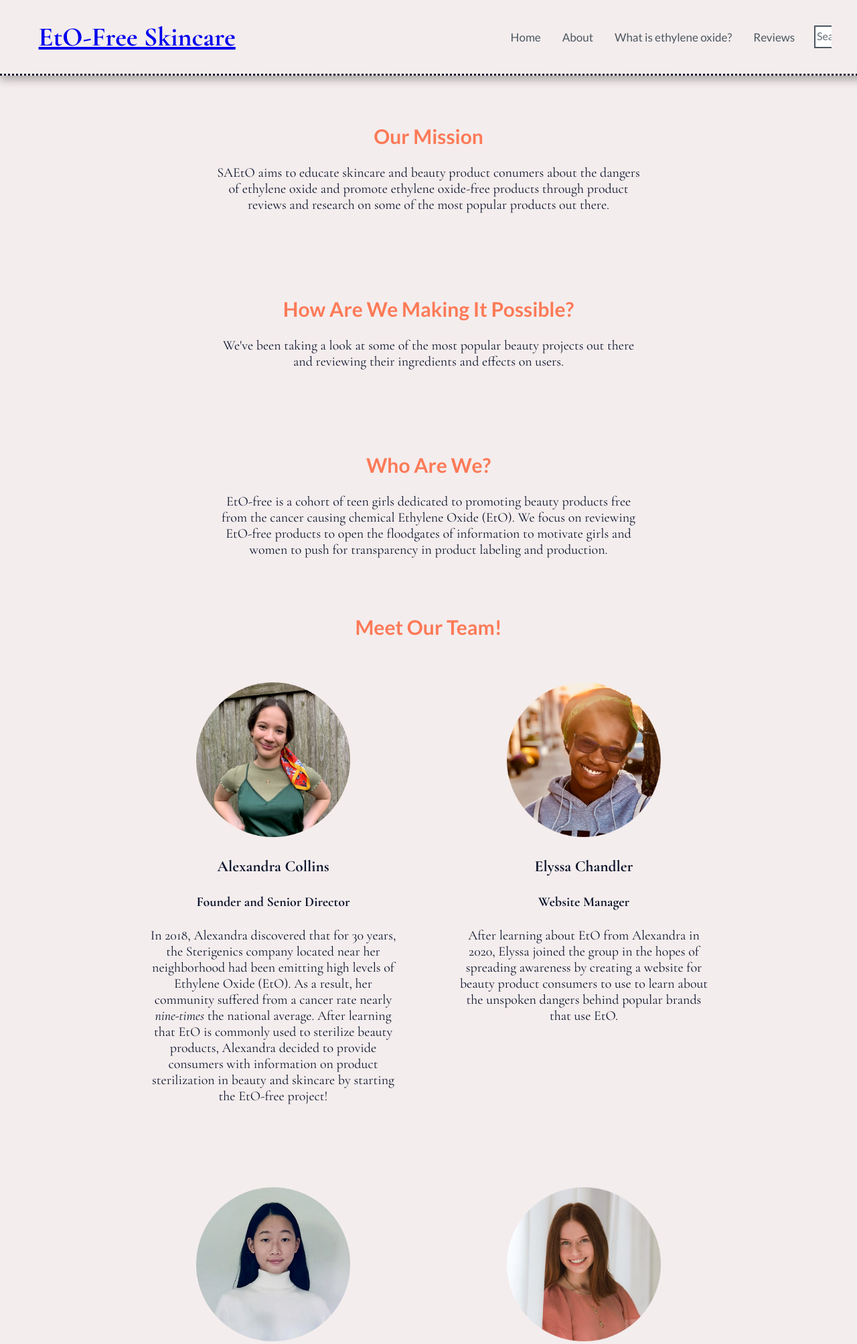
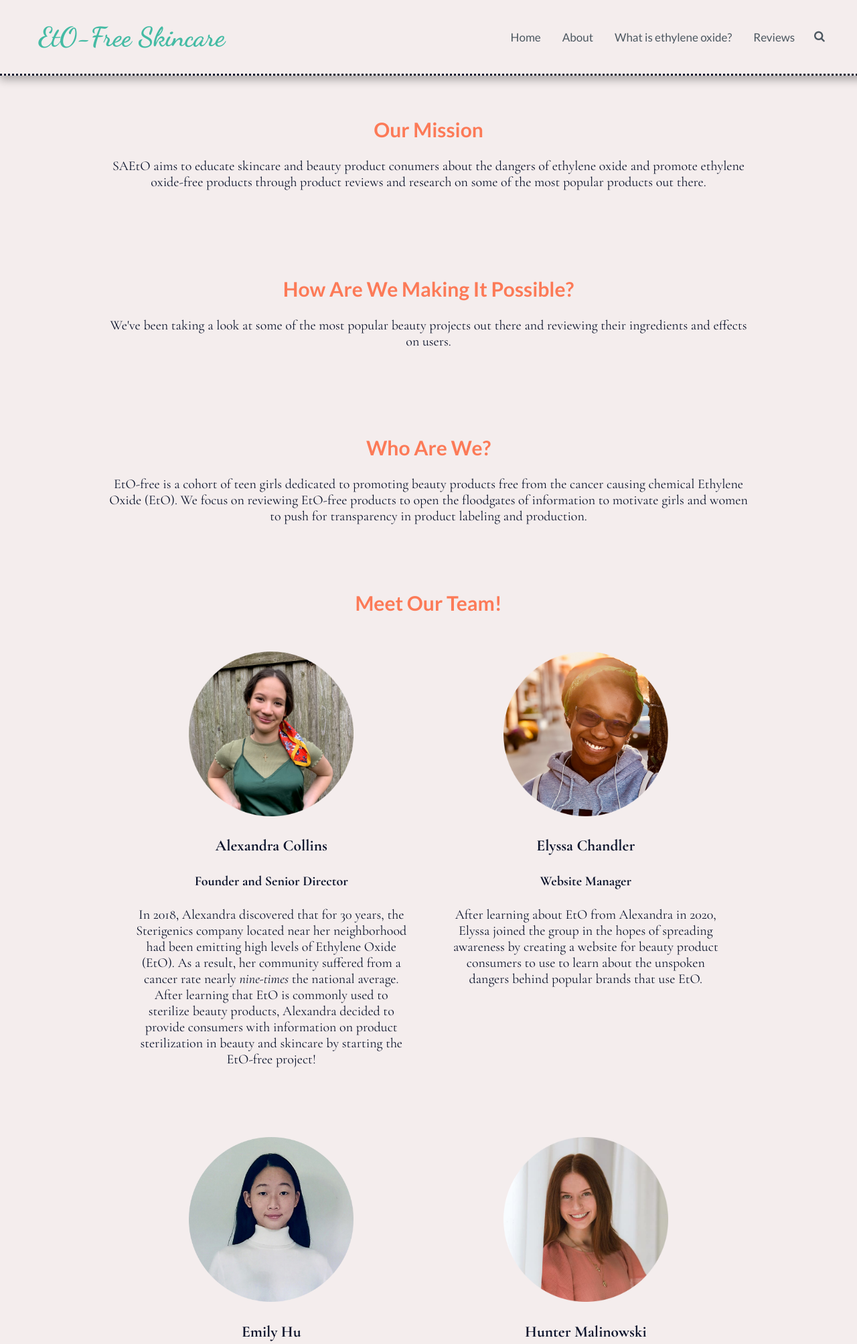
Before and after one commit to Students-Against-Ethylene-Oxide/EtO-Free, a PHP site: page /about.html in a window 1280 px wide. Shown: the top 2007 px of the page at 67% size. Run offline with PHP 8.4, Linux system fonts and the light colour scheme; some web fonts are replaced.

Commit message:
7.12.20 01:58

```diff
--- a/about.html
+++ b/about.html
@@ -12,22 +12,25 @@
 
 <body>
   <header id="header" class="header">
-    <h1 id="page-title"><a href='index.html'> EtO-Free Skincare </a></h1>
-    <div id="menu-icon" onclick='nav(); Animate(this);' ontouchstart='nav(); menuAnimate(this);'>
+    <button id="search" onclick='change("search-drop");' ontouchstart='change("search-drop");'><i class="fa fa-search"></i></button>
+
+    <a id="logo" href="index.html"> <img src="assets/images/logo.png" /> <h1> EtO-Free Skincare </h1> </a>
+
+    <span id="topnav">
+      <a href="index.html" class="toplinks"> Home </a>
+      <a href="about.html" class="toplinks"> About </a>
+      <a href="eto.html" class="toplinks"> What is ethylene oxide? </a>
+      <a href="reviews.html" class="toplinks"> Reviews </a>
+      <span id="search-box">
+        <button type="submit"><i class="fa fa-search"></i></button>
+        <input id="search-bar" type="text" placeholder="Search" />
+      </span></span>
+
+    <button id="menu-icon" onclick='change("menu-icon"); change("nav");' ontouchstart='change("menu-icon"); change("nav");'>
       <div id="bar1"></div>
       <div id="bar2"></div>
       <div id="bar3"></div>
-    </div>
-    <span id="topnav">
-    <a href="index.html" class="toplinks"> Home </a>
-    <a href="about.html" class="toplinks"> About </a>
-    <a href="eto.html" class="toplinks"> What is ethylene oxide? </a>
-    <a href="reviews.html" class="toplinks"> Reviews </a>
-    <span id="search-box">
-      <button <i id="search" class="fa fa-search" type="submit"></i></button>
-      <input id="search-bar" type="text" placeholder="Search" />
-    </span>
-    </span>
+    </button>
   </header>
 
   <nav id="nav">
@@ -36,6 +39,11 @@
     <span><a class="navlinks" href="eto.html"> What is ethylene oxide? </a></span>
     <span><a class="navlinks" href="reviews.html"> Reviews </a></span>
   </nav>
+
+  <div id="search-drop">
+    <input id="search-bar" type="text" placeholder="Search" />
+    <button type="submit"><i class="fa fa-search"></i></button>
+  </div>
 
   <div class="about-page">
 
@@ -64,7 +72,7 @@
     </div>
 
     <div>
-        <h2> Meet Our Team! </h2>
+      <h2> Meet Our Team! </h2>
     </div>
 
     <div class="row">
@@ -72,7 +80,7 @@
         <img class='team-pics' src="assets/images/img asset 5.png" title="Alex Collins!" />
         <h3> Alexandra Collins</h3>
         <h4> Founder and Senior Director </h4>
-        <p>In 2018, Alexandra discovered that for 30 years, the Sterigenics company located near her neighborhood had been emitting high levels of Ethylene Oxide (EtO). As a result, her community suffered from a cancer rate nearly <em>nine-times</em>                        the national average. After learning that EtO is commonly used to sterilize beauty products, Alexandra decided to provide consumers with information on product sterilization in beauty and skincare by starting the EtO-free project!
+        <p>In 2018, Alexandra discovered that for 30 years, the Sterigenics company located near her neighborhood had been emitting high levels of Ethylene Oxide (EtO). As a result, her community suffered from a cancer rate nearly <em> nine-times </em> the national average. After learning that EtO is commonly used to sterilize beauty products, Alexandra decided to provide consumers with information on product sterilization in beauty and skincare by starting the EtO-free project!
         </p> <br>
       </div>
 
--- a/styles.css
+++ b/styles.css
@@ -400,7 +400,12 @@ footer i {
 	}
 
 	.about-page {
-		margin-top: 80px;
+		align-items: center;
+		margin: 90px 10% 0 10%;
+	}
+
+	.about-page .row div {
+		text-align: center;
 	}
 
 	.team-pics {
@@ -507,7 +512,12 @@ footer i {
 	}
 
 	.about-page {
-		margin-top: 90px;
+		align-items: center;
+		margin: 100px 10% 0 10%;
+	}
+
+	.about-page .row div {
+		text-align: center;
 	}
 
 	.team-pics {
@@ -610,29 +620,23 @@ footer i {
 
 	.about-page {
 		align-items: center;
-		/* margin-top: 120px; */
+		margin: 110px 10% 0 10%;
 	}
 
 	.about-page .row {
 		display: flex;
 		flex-flow: row wrap;
 		justify-content: center;
+		width: 70%;
 	}
 
-	.about-page .row .mission {
-		padding: 40px;
+	.about-page .row div {
+		min-width: 40%;
 		text-align: center;
-		width: 50%;
-	}
-
-	.about-page .row .team {
-		padding: 40px;
-		text-align: center;
-		width: 30%;
 	}
 
 	.team-pics {
-		width: 50%;
+		width: 60%;
 	}
 }
 
@@ -726,24 +730,18 @@ footer i {
 
 	.about-page {
 		align-items: center;
-		margin-top: 120px;
+		margin: 120px 10% 0 10%;
 	}
 
 	.about-page .row {
 		display: flex;
 		flex-flow: row wrap;
 		justify-content: center;
-	}
-
-	.about-page .row .mission {
-		padding: 40px;
-		text-align: center;
-		width: 50%;
+		width: 100%;
 	}
 
 	.about-page .row .team {
-		padding: 40px;
-		text-align: center;
+		margin: 30px;
 		width: 30%;
 	}
 
@@ -845,7 +843,25 @@ footer i {
 	}
 
 	.about-page {
-		margin-top: 120px;
+		align-items: center;
+		margin: 120px 10% 0 10%;
+	}
+
+	.about-page .row {
+		display: flex;
+		flex-flow: row wrap;
+		justify-content: center;
+		width: 100%;
+	}
+
+	.about-page .row .team {
+		margin: 30px;
+		width: 30%;
+	}
+
+	.about-page .row .mission {
+		margin: 30px;
+		width: 100%;
 	}
 
 	.team-pics {
```
